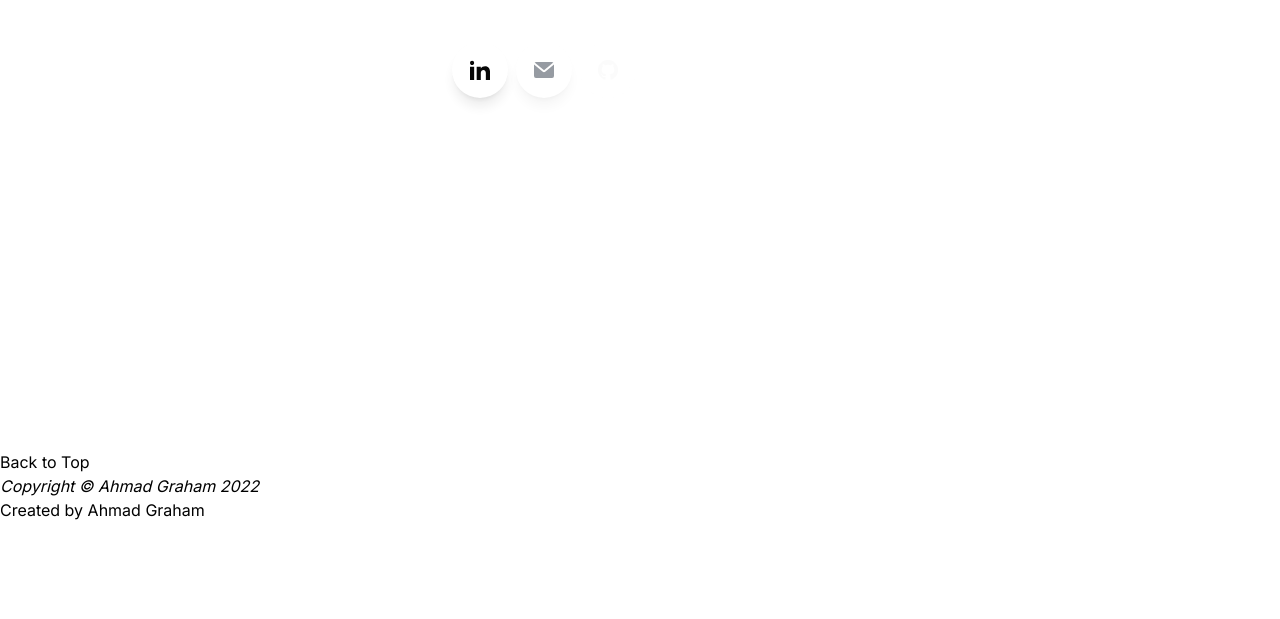
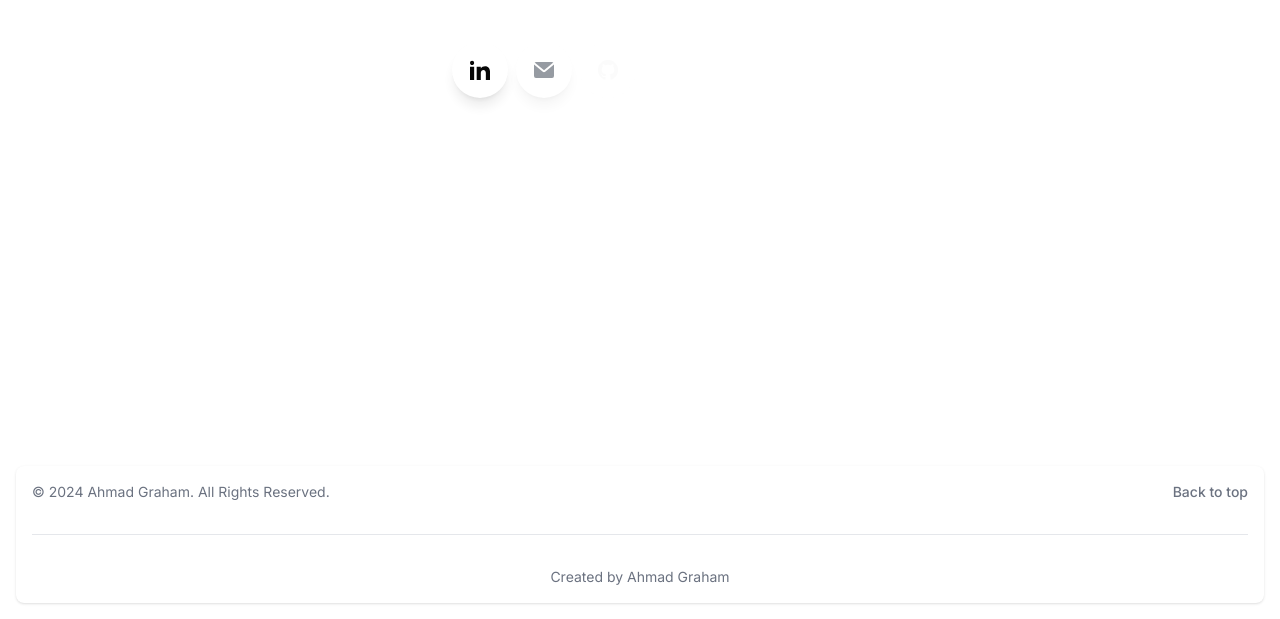
Before and after one commit to agraham02/portfolio-website, a React (Create React App) app: page / in a window 1280 px wide. Shown: the part 3748-4367 px from the top of the page. Before the commit the page ends 4270 px from the top, so only its background shows below. Built offline with nearby package versions, Linux system fonts and the light colour scheme; no server answers.

Commit message:
Update footer design and content

```diff
--- a/src/components/Footer.js
+++ b/src/components/Footer.js
@@ -2,10 +2,38 @@ import React from "react";
 
 export default function Footer() {
     return (
-        <footer>
-            <p>Back to Top</p>
-            <i>Copyright &copy; Ahmad Graham 2022</i>
-            <p>Created by Ahmad Graham</p>
+        <footer className="bg-white rounded-lg shadow m-4 dark:bg-gray-800 p-4">
+            <div className="w-full mx-auto max-w-screen-xl  md:flex md:items-center md:justify-between">
+                <span className="text-sm text-gray-500 sm:text-center dark:text-gray-400">
+                    © 2024{" "}
+                    <a
+                        href="https://ahmadgraham.me/"
+                        className="hover:underline"
+                        target="_blank"
+                    >
+                        Ahmad Graham
+                    </a>
+                    . All Rights Reserved.
+                </span>
+                <ul className="flex flex-wrap items-center mt-3 text-sm font-medium text-gray-500 dark:text-gray-400 sm:mt-0">
+                    <li>
+                        <a href="#" className="hover:underline">
+                            Back to top
+                        </a>
+                    </li>
+                </ul>
+            </div>
+            <hr className="my-3 border-gray-200 sm:mx-auto dark:border-gray-700 lg:my-8" />
+            <div className="text-sm text-gray-500 sm:text-center dark:text-gray-400">
+                Created by{" "}
+                <a
+                    href="https://ahmadgraham.me/"
+                    className="hover:underline"
+                    target="_blank"
+                >
+                    Ahmad Graham
+                </a>
+            </div>
         </footer>
     );
 }
```
